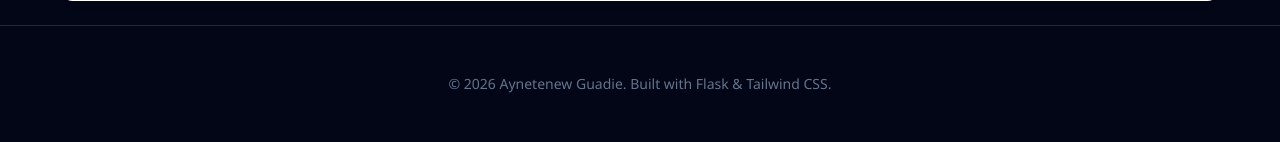
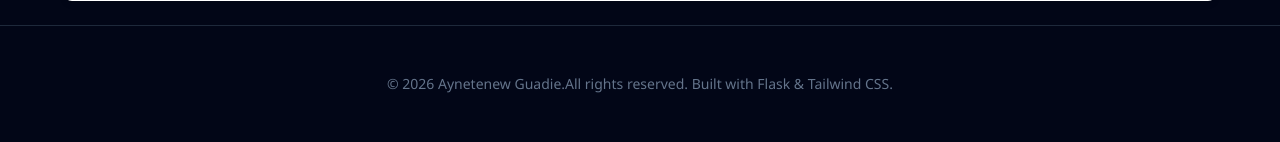
Before and after one commit to Aynetenew-Guadie/my_portfolio, a Flask app: page / in a window 1280 px wide. Shown: the part 2345-2487 px from the top of the page. Run offline with Flask 3, Linux system fonts and the light colour scheme; some libraries are stand-ins or nearby versions.

Commit message:
all right reserved

```diff
--- a/templates/index.html
+++ b/templates/index.html
@@ -186,7 +186,7 @@
 
   <!-- Footer -->
   <footer id="contact" class="py-12 border-t border-slate-800 text-center text-slate-500 text-sm">
-    <p>© 2026 Aynetenew Guadie. Built with Flask & Tailwind CSS.</p>
+    <p>© 2026 Aynetenew Guadie.All rights reserved. Built with Flask & Tailwind CSS.</p>
   </footer>
 
 </body>
```
